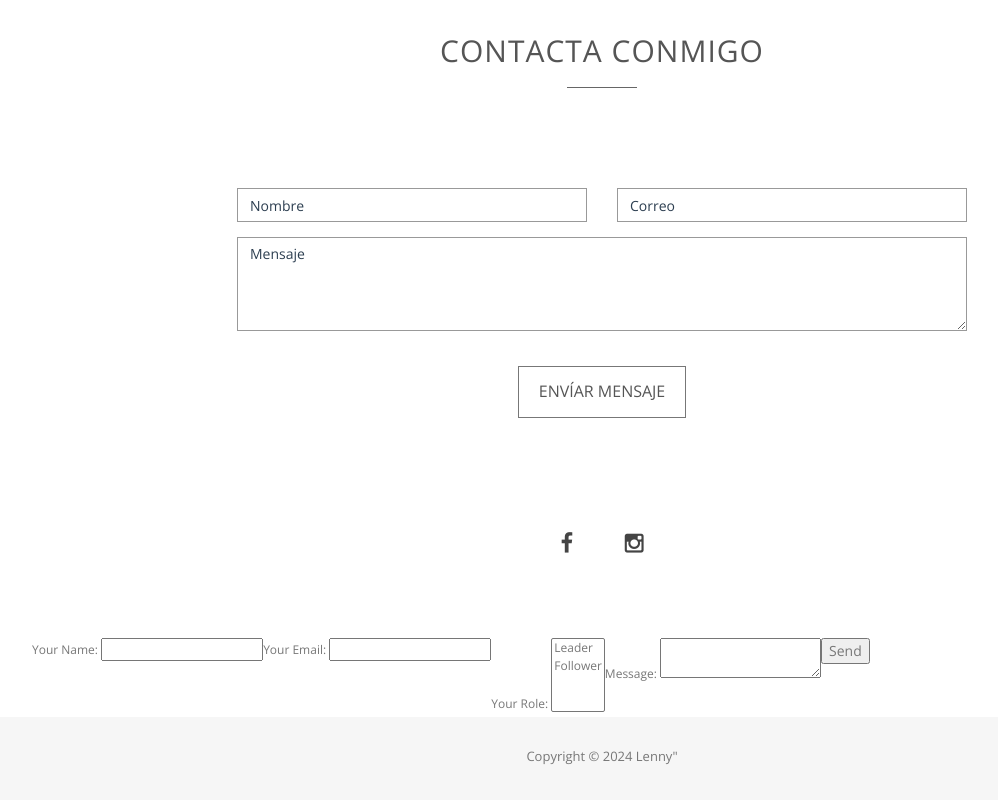
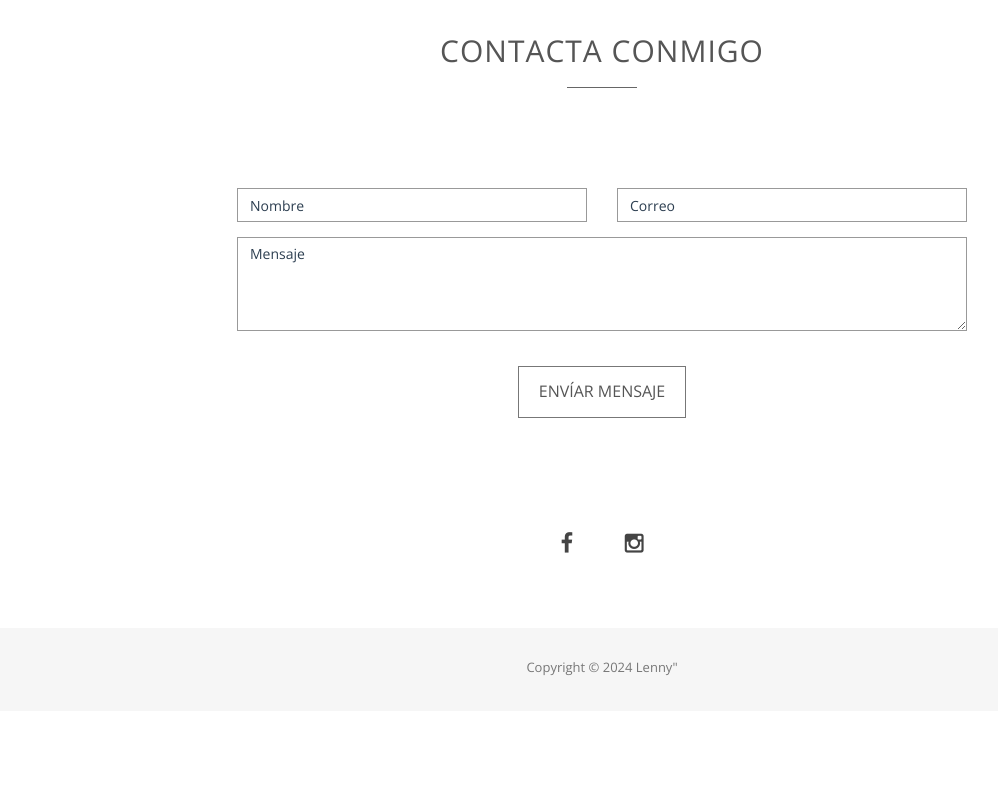
Before and after one commit to robinpinel/vanty, a plain HTML site: page index.html in a window 1280 px wide. Shown: the part 4724-5524 px from the top of the page, without its empty margins (38-1036 px from the left). After the commit the page ends 5435 px from the top, so only its background shows below. Drawn offline with nearby package versions, Linux system fonts and the light colour scheme; files whose address does not match are found by name.

Commit message:
Prueba 6 envio de correo

```diff
--- a/index.html
+++ b/index.html
@@ -570,13 +570,13 @@
         <div class="row">
           <div class="col-md-6">
             <div class="form-group">
-              <input type="text" id="name" class="form-control" placeholder="Nombre" required="required">
+              <input type="text" id="name" class="form-control" placeholder="Nombre" name="name" required="required">
               <p class="help-block text-danger"></p>
             </div>
           </div>
           <div class="col-md-6">
             <div class="form-group">
-              <input type="email" id="email" class="form-control" placeholder="Correo" required="required">
+              <input type="email" id="email" class="form-control" placeholder="Correo" name="name" email ="required">
               <p class="help-block text-danger"></p>
             </div>
           </div>
@@ -597,28 +597,7 @@
     </div>
   </div>
 </div>
-<div class="container">
-  <form name="contact" method="POST" data-netlify="true">
-    <p>
-      <label>Your Name: <input type="text" name="name" /></label>
-    </p>
-    <p>
-      <label>Your Email: <input type="email" name="email" /></label>
-    </p>
-    <p>
-      <label>Your Role: <select name="role[]" multiple>
-        <option value="leader">Leader</option>
-        <option value="follower">Follower</option>
-      </select></label>
-    </p>
-    <p>
-      <label>Message: <textarea name="message"></textarea></label>
-    </p>
-    <p>
-      <button type="submit">Send</button>
-    </p>
-  </form>
-</div>
+
 <div id="footer">
   <div class="container text-center">
     <div class="fnav">
```
